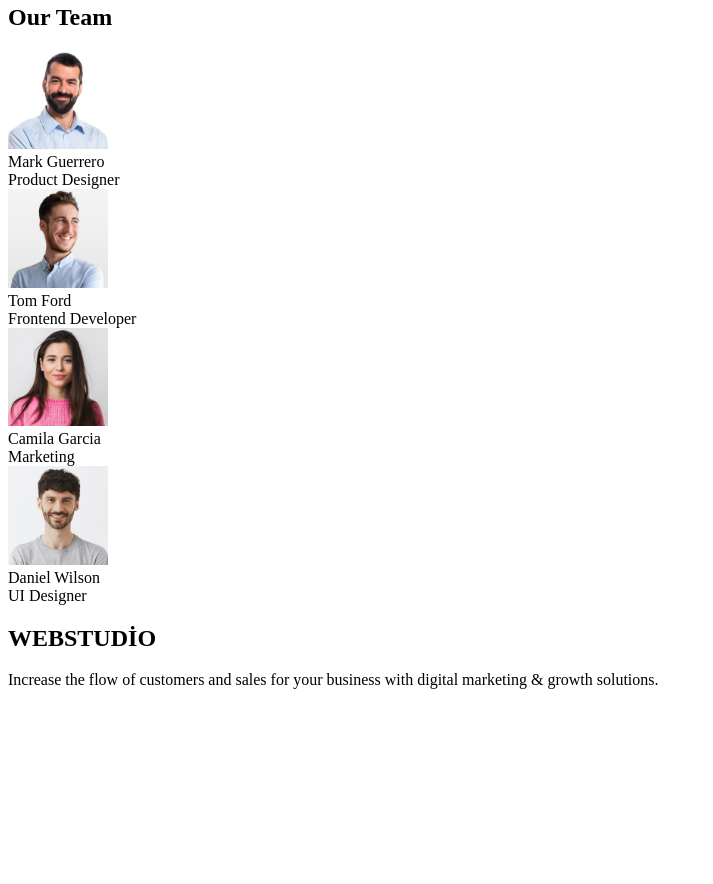
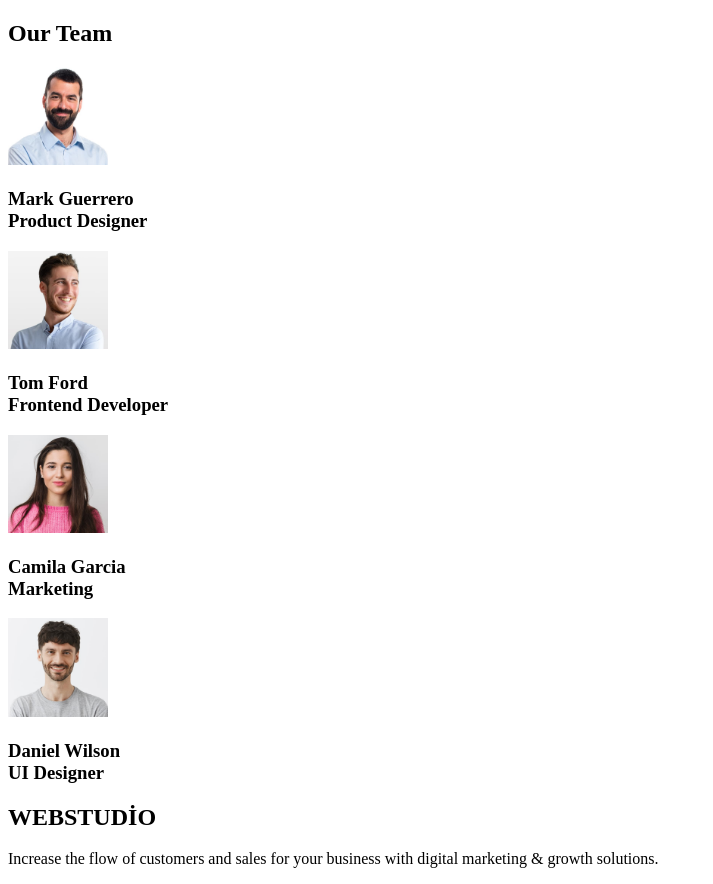
Before and after one commit to kadiruz/goit-markup-hw-01, a plain HTML site: page index.html in a window 1280 px wide. Shown: the part 600-1484 px from the top of the page, without its empty margins (0-713 px from the left). Before the commit the page ends 1305 px from the top, so only its background shows below. Drawn offline with Linux system fonts and the light colour scheme.

Commit message:
last changes

```diff
--- a/index.html
+++ b/index.html
@@ -15,17 +15,16 @@
                 <li>Studio</li>
                 <li>Portfolio</li>
                 <li>Contacts</li>
+            </ul>
             <a href="mailto">info@devstudio.com </a><br>
             <a href="tel"> +11 (000) 111-11-11 </a>
-            </ul>
         </nav>
     </header>
     <main>
-        <section id="fist part">
+        <section>
             <h1> Effective Solutions</h1>
             <button>Order Service</button>
         </section>
-        <section id="second part">
         <section>
             <h2>Strategy</h2>
             <p>Our goal is to identify the business
@@ -47,25 +46,24 @@
             <p>Design practice focused on digital experiences. We bring forth a deep passion for problem-solving.
             </p>
         </section>
-        </section>
-        <section id="thirth part">
         <section>
             <h2>Our Team</h2>
-                <section> <img src="./images/image.jpg" alt="mark photo" width="100px"><br>
-                    <span>Mark Guerrero</span><br>
-                    <span>Product Designer</span>
+            <section>
+                <img src="./images/image.jpg" alt="mark photo" width="100">
+                <h3>Mark Guerrero <br>Product Designer</h3>
+
             </section>
-                <section> <img src="./images/image(1).jpg" alt="tom photo" width="100px"><br>
-                    <span>Tom Ford</span><br>
-                    <span>Frontend Developer</span>
+            <section>
+                <img src="./images/image(1).jpg" alt="tom photo" width="100">
+                <h3>Tom Ford<br>Frontend Developer</h3>
             </section>
-                <section> <img src="./images/image(2).jpg" alt="camila photo" width="100px"><br>
-                    <span>Camila Garcia</span><br>
-                    <span>Marketing</span>
+            <section>
+                <img src="./images/image(2).jpg" alt="camila photo" width="100">
+                <h3>Camila Garcia<br>Marketing</h3>
             </section>
-                <section> <img src="./images/image(3).jpg" alt="daniel photo" width="100px"><br>
-                    <span>Daniel Wilson</span><br>
-                    <span>UI Designer</span>
+            <section>
+                <img src="./images/image(3).jpg" alt="daniel photo" width="100">
+                <h3>Daniel Wilson<br>UI Designer</h3>
             </section>
         </section>
     </main>
```
Lines whose indentation alone changed are shown as unchanged.
